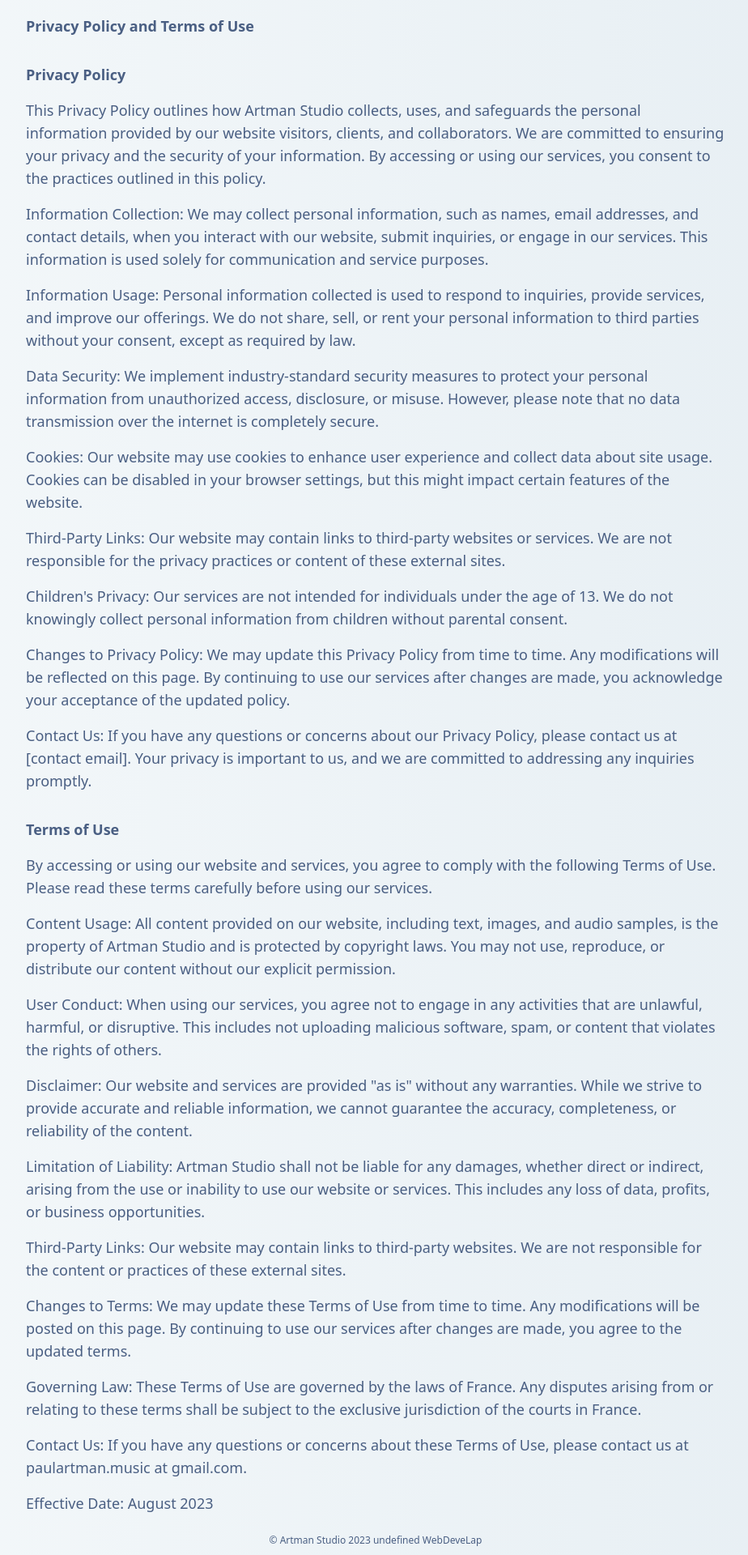
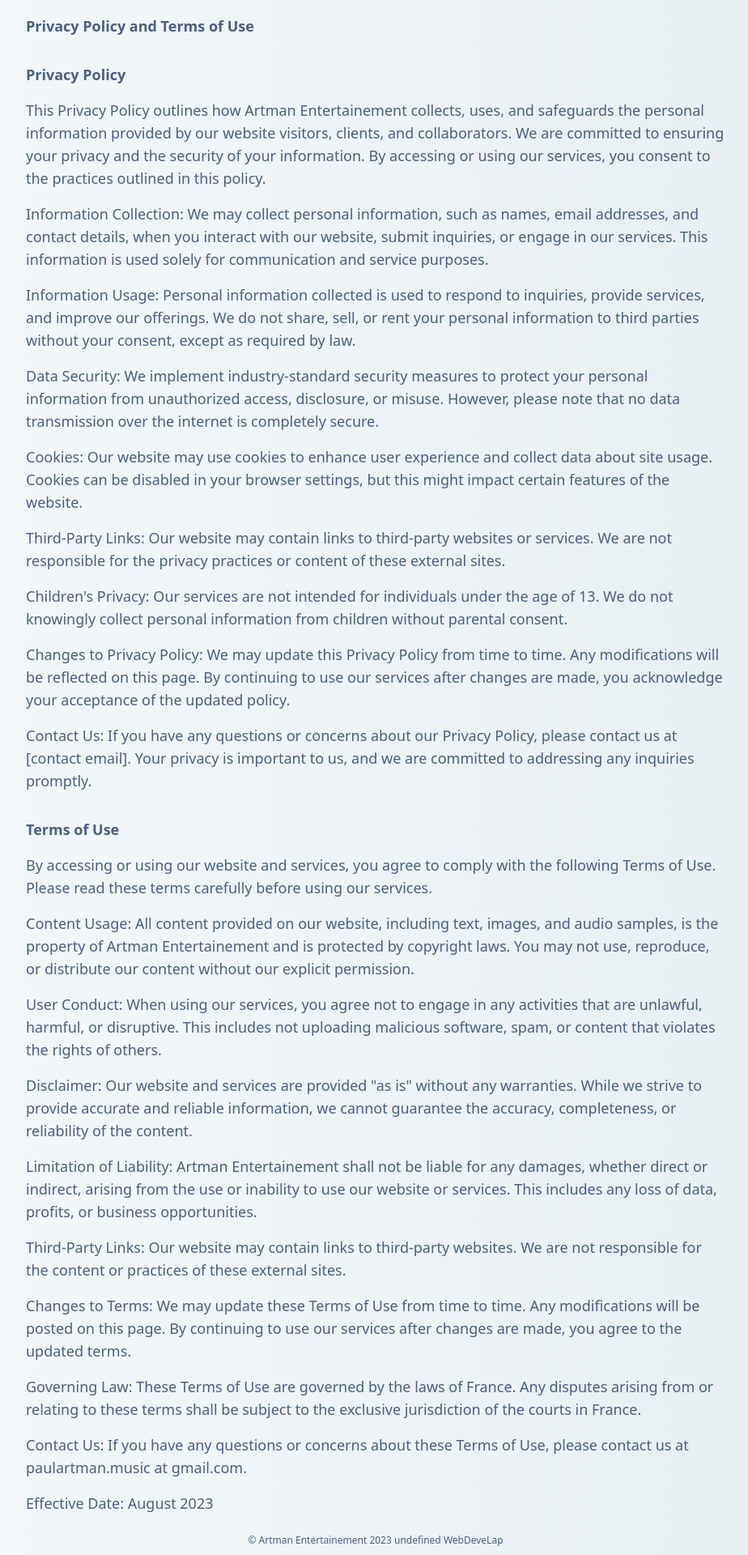
Before and after one commit to ifigueroa/figart-web, a Next.js app: page /terms in a window 1280 px wide. Shown: the part 200-2120 px from the top of the page at 81% size, without its empty margins (176-1100 px from the left). Built offline with nearby package versions, Linux system fonts and the light colour scheme.

Commit message:
Minor content amendements

```diff
--- a/src/components/Footer.jsx
+++ b/src/components/Footer.jsx
@@ -6,7 +6,7 @@
   return (
     <footer className="flex w-full flex-row flex-wrap items-center justify-center gap-y-6 gap-x-12 py-6 text-center text-xs font-light ">
       <p>
-        &copy; Artman Studio {currentYear} {`${props.createdBy}`}{" "}
+        &copy; Artman Entertainement {currentYear} {`${props.createdBy}`}{" "}
         <a
           className=" font-medium "
           href="https://webdevelap.com/"
--- a/src/components/Hero.jsx
+++ b/src/components/Hero.jsx
@@ -13,7 +13,7 @@
           <Image
             src={Banner}
             className=" absolute top-0 left-0 opacity-100 w-screen h-screen object-cover -z-50 object-top "
-            alt="Artman Studio"
+            alt="Artman Entertainement Studio"
             quality={100}
           />
         </div>
--- a/src/components/Navbar.jsx
+++ b/src/components/Navbar.jsx
@@ -36,7 +36,7 @@
           <Link href="/">
             <Image
               src={Logo}
-              alt="Artman Studio logo"
+              alt="Artman Entertainement logo"
               className=" w-24 sm:w-32   cursor-pointer ml-4 lg:ml-8 z-10 animate-logo "
             />
           </Link>
--- a/src/components/OurWork.jsx
+++ b/src/components/OurWork.jsx
@@ -1,14 +1,12 @@
 import React from "react";
 import { motion } from "framer-motion";
-import {
-  fadeIn,
-  staggerContainer,
-} from "@/utils/motion";
+import { fadeIn, staggerContainer } from "@/utils/motion";
 import TypingTitle from "./UI/TypingText";
 import Gallery from "./Gallery";
 
 const OurWork = (props) => {
   return (
+    <div>
       <motion.section
         id="our-work"
         className="py-12 sm:py-32 flex flex-col-reverse  lg:flex-row max-w-7xl px-6 lg:px-8 mx-auto bg-gradient-to-r from-artman-blue-50 to-artman-blue-100  h-min[500px]  "
@@ -40,14 +38,14 @@
               {props.textSpan2}
             </motion.span>
             . <br />{" "}
-          <motion.span
-          variants={fadeIn("up", "tween", 0.5, 1.5)}
-          >
+            <motion.span variants={fadeIn("up", "tween", 0.5, 1.5)}>
               {props.textSpan3}
             </motion.span>
           </motion.p>
+          <div className=" w-80"></div>
         </div>
       </motion.section>
+    </div>
   );
 };
 
--- a/src/locales/en.js
+++ b/src/locales/en.js
@@ -53,7 +53,7 @@
   },
   aboutUs: {
 title: "About us",
-p1: " With years of expertise and high-profile collaborations, at Artman Studio, we bring a wealth of experience to the forefront of every project. With a proven track record of delivering exceptional audio processing services, our journey in the industry has been defined by a commitment to excellence.",
+p1: " With years of expertise and high-profile collaborations, at Artman Entertainement, we bring a wealth of experience to the forefront of every project. With a proven track record of delivering exceptional audio processing services, our journey in the industry has been defined by a commitment to excellence.",
 p2:" We have over 20 years experience, we ensure that each project is meticulously brought to perfection. We take pride in working with high-profile musicians who trust us to elevate their music to the highest standards. From emerging artists seeking a distinct sound to established professionals striving for the perfect mix, we cater to a diverse range of musical visions.",
 p3:"Whether it's music mixing, mastering, or stem mastering, our dedication to quality remains unwavering. Join us on a sonic journey that's fueled by experience, expertise, and a shared passion for music. Let's collaborate to create something extraordinary together."
   },
@@ -71,7 +71,7 @@
     metaTitle: "Privacy Policy and Terms of Use | Artman Enterntainement",
     title: "Privacy Policy and Terms of Use",
     privTitle: "Privacy Policy",
-    p1: " This Privacy Policy outlines how Artman Studio collects, uses, and safeguards the personal information provided by our website visitors, clients, and collaborators. We are committed to ensuring your privacy and the security of your information. By accessing or using our services, you consent to the practices outlined in this policy.",
+    p1: " This Privacy Policy outlines how Artman Entertainement collects, uses, and safeguards the personal information provided by our website visitors, clients, and collaborators. We are committed to ensuring your privacy and the security of your information. By accessing or using our services, you consent to the practices outlined in this policy.",
     p2: " Information Collection: We may collect personal information, such as names, email addresses, and contact details, when you interact with our website, submit inquiries, or engage in our services. This information is used solely for communication and service purposes.",
     p3: "Information Usage: Personal information collected is used to respond to inquiries, provide services, and improve our offerings. We do not share, sell, or rent your personal information to third parties without your consent, except as required by law.",
     p4: "Data Security: We implement industry-standard security measures to protect your personal information from unauthorized access, disclosure, or misuse. However, please note that no data transmission over the internet is completely secure.",
@@ -82,10 +82,10 @@
     p9: " Contact Us: If you have any questions or concerns about our Privacy Policy, please contact us at [contact email]. Your privacy is important to us, and we are committed to addressing any inquiries promptly.",
     termsTitle: "Terms of Use",
     p10: "By accessing or using our website and services, you agree to comply with the following Terms of Use. Please read these terms carefully before using our services.",
-    p11: "Content Usage: All content provided on our website, including text, images, and audio samples, is the property of Artman Studio and is protected by copyright laws. You may not use, reproduce, or distribute our content without our explicit permission.",
+    p11: "Content Usage: All content provided on our website, including text, images, and audio samples, is the property of Artman Entertainement and is protected by copyright laws. You may not use, reproduce, or distribute our content without our explicit permission.",
     p12: " User Conduct: When using our services, you agree not to engage in any activities that are unlawful, harmful, or disruptive. This includes not uploading malicious software, spam, or content that violates the rights of others.",
     p13: 'Disclaimer: Our website and services are provided "as is" without any warranties. While we strive to provide accurate and reliable information, we cannot guarantee the accuracy, completeness, or reliability of the content.',
-    p14: "Limitation of Liability: Artman Studio shall not be liable for any damages, whether direct or indirect, arising from the use or inability to use our website or services. This includes any loss of data, profits, or business opportunities.",
+    p14: "Limitation of Liability: Artman Entertainement shall not be liable for any damages, whether direct or indirect, arising from the use or inability to use our website or services. This includes any loss of data, profits, or business opportunities.",
     p15: "Third-Party Links: Our website may contain links to third-party websites. We are not responsible for the content or practices of these external sites.",
     p16: " Changes to Terms: We may update these Terms of Use from time to time. Any modifications will be posted on this page. By continuing to use our services after changes are made, you agree to the updated terms.",
     p17: " Governing Law: These Terms of Use are governed by the laws of France. Any disputes arising from or relating to these terms shall be subject to the exclusive jurisdiction of the courts in France.",
```
Also changed, not shown: src/locales/fr.js (+4 -4 lines). Lines whose indentation alone changed are shown as unchanged.
